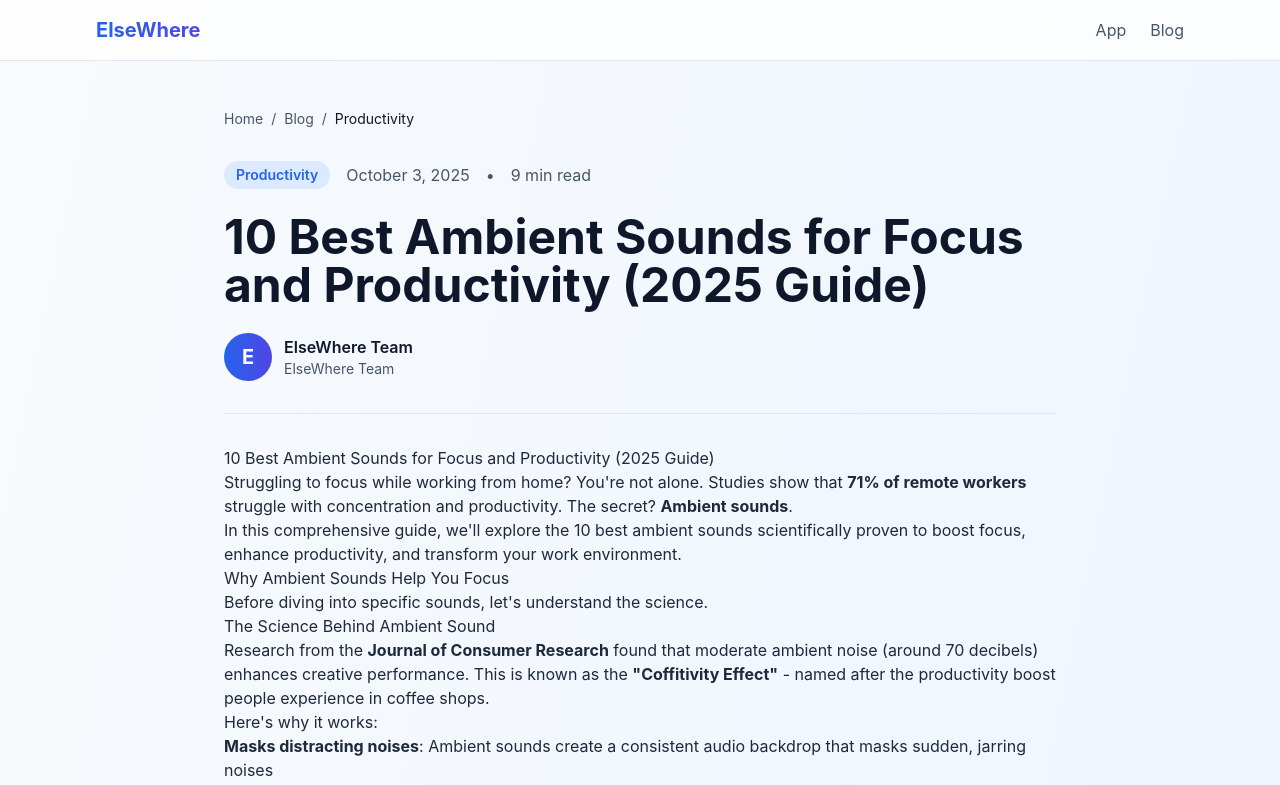
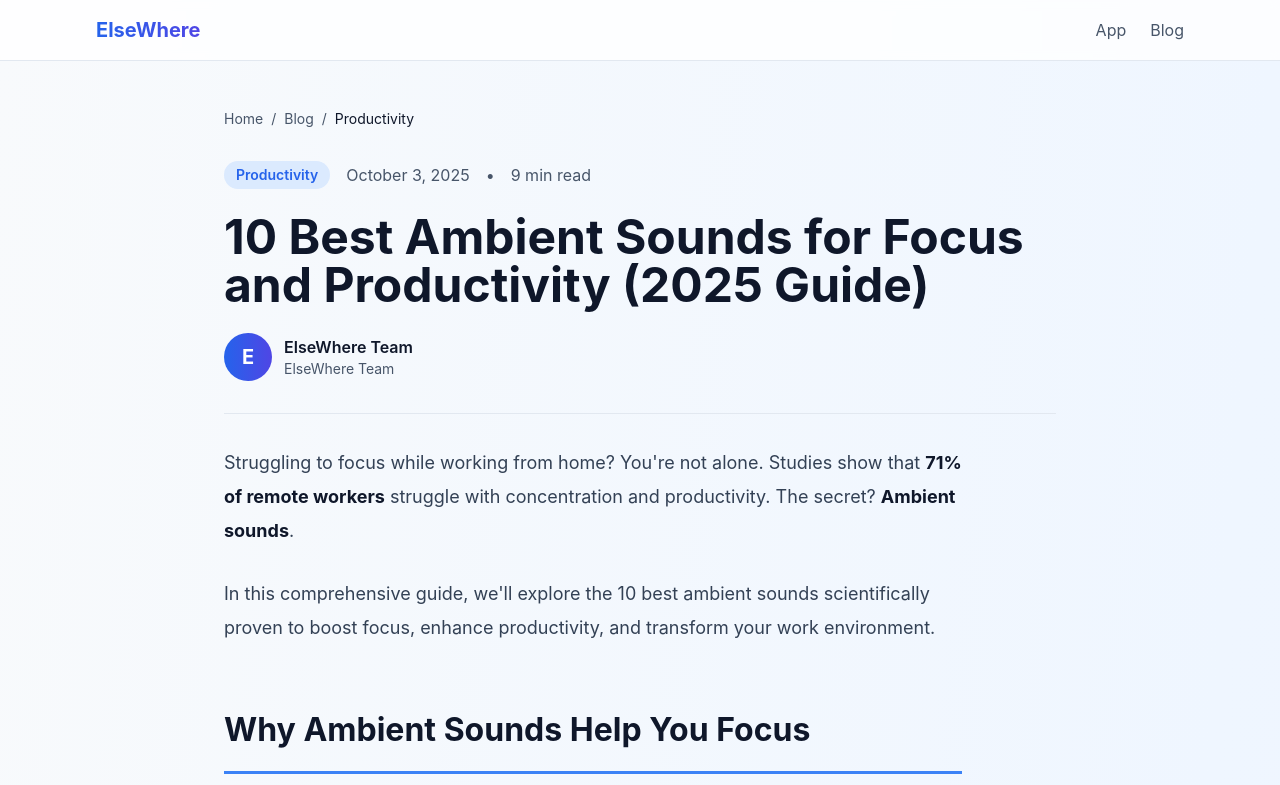
Before and after one commit to iambhagat92/elsewhere-app, a Next.js app: page /blog/best-ambient-sounds-for-focus-productivity in a window 1280 px wide. Shown: the top 785 px of the page. Built offline with nearby package versions, Linux system fonts and the light colour scheme.

Commit message:
Major blog typography overhaul - custom CSS with proper vertical rhythm and spacing

```diff
--- a/pages/blog/[slug].js
+++ b/pages/blog/[slug].js
@@ -148,28 +148,146 @@ export default function BlogPost({ post, relatedPosts }) {
           )}
 
           {/* Content */}
-          <div
-            className="prose prose-xl dark:prose-invert max-w-none
-              prose-headings:font-bold prose-headings:text-slate-900 dark:prose-headings:text-white prose-headings:tracking-tight
-              prose-h1:text-4xl prose-h1:mb-8 prose-h1:mt-12 prose-h1:leading-tight prose-h1:font-extrabold
-              prose-h2:text-3xl prose-h2:mb-6 prose-h2:mt-16 prose-h2:border-b-2 prose-h2:border-blue-200 dark:prose-h2:border-blue-800 prose-h2:pb-4
-              prose-h3:text-2xl prose-h3:mb-5 prose-h3:mt-10 prose-h3:font-semibold
-              prose-h4:text-xl prose-h4:mb-4 prose-h4:mt-8 prose-h4:font-semibold
-              prose-p:text-slate-700 dark:prose-p:text-slate-300 prose-p:leading-loose prose-p:mb-8 prose-p:text-lg
-              prose-a:text-blue-600 dark:prose-a:text-blue-400 prose-a:no-underline hover:prose-a:underline prose-a:font-semibold prose-a:transition-colors
-              prose-strong:text-slate-900 dark:prose-strong:text-white prose-strong:font-bold
-              prose-em:text-slate-600 dark:prose-em:text-slate-400 prose-em:italic
-              prose-code:text-blue-600 dark:prose-code:text-blue-400 prose-code:bg-blue-50 dark:prose-code:bg-blue-900/30 prose-code:px-2 prose-code:py-1 prose-code:rounded prose-code:text-base
-              prose-pre:bg-slate-800 prose-pre:text-slate-100 prose-pre:rounded-xl prose-pre:p-6 prose-pre:my-8 prose-pre:shadow-lg
-              prose-ul:text-slate-700 dark:prose-ul:text-slate-300 prose-ul:my-8 prose-ul:space-y-3 prose-ul:text-lg
-              prose-ol:text-slate-700 dark:prose-ol:text-slate-300 prose-ol:my-8 prose-ol:space-y-3 prose-ol:text-lg
-              prose-li:my-3 prose-li:leading-relaxed
-              prose-blockquote:border-l-4 prose-blockquote:border-blue-500 prose-blockquote:text-slate-700 dark:prose-blockquote:text-slate-300 prose-blockquote:pl-8 prose-blockquote:py-4 prose-blockquote:my-8 prose-blockquote:italic prose-blockquote:bg-blue-50 dark:prose-blockquote:bg-blue-900/20 prose-blockquote:rounded-r-lg
-              prose-img:rounded-xl prose-img:shadow-2xl prose-img:my-10
-              prose-hr:my-16 prose-hr:border-slate-200 dark:prose-hr:border-slate-700
-              first:prose-p:text-xl first:prose-p:font-medium first:prose-p:text-slate-800 dark:first:prose-p:text-slate-200"
-            dangerouslySetInnerHTML={{ __html: post.content }}
-          />
+          <div className="blog-content">
+            <style jsx>{`
+              .blog-content {
+                max-width: 65ch;
+                font-size: 1.125rem;
+                line-height: 1.8;
+                color: #334155;
+              }
+
+              .blog-content :global(p) {
+                margin-bottom: 1.75rem;
+                line-height: 1.9;
+              }
+
+              .blog-content :global(h2) {
+                font-size: 2rem;
+                font-weight: 700;
+                margin-top: 3.5rem;
+                margin-bottom: 1.5rem;
+                color: #0f172a;
+                border-bottom: 3px solid #3b82f6;
+                padding-bottom: 0.75rem;
+              }
+
+              .blog-content :global(h3) {
+                font-size: 1.5rem;
+                font-weight: 600;
+                margin-top: 2.5rem;
+                margin-bottom: 1rem;
+                color: #1e293b;
+              }
+
+              .blog-content :global(h4) {
+                font-size: 1.25rem;
+                font-weight: 600;
+                margin-top: 2rem;
+                margin-bottom: 0.75rem;
+                color: #334155;
+              }
+
+              .blog-content :global(ul),
+              .blog-content :global(ol) {
+                margin: 2rem 0;
+                padding-left: 1.5rem;
+              }
+
+              .blog-content :global(li) {
+                margin-bottom: 1rem;
+                line-height: 1.8;
+              }
+
+              .blog-content :global(strong) {
+                font-weight: 700;
+                color: #0f172a;
+              }
+
+              .blog-content :global(a) {
+                color: #3b82f6;
+                text-decoration: none;
+                font-weight: 600;
+                border-bottom: 2px solid transparent;
+                transition: border-color 0.2s;
+              }
+
+              .blog-content :global(a:hover) {
+                border-bottom-color: #3b82f6;
+              }
+
+              .blog-content :global(blockquote) {
+                margin: 2.5rem 0;
+                padding: 1.5rem 2rem;
+                background: #eff6ff;
+                border-left: 4px solid #3b82f6;
+                font-style: italic;
+                border-radius: 0 0.5rem 0.5rem 0;
+              }
+
+              .blog-content :global(code) {
+                background: #eff6ff;
+                padding: 0.25rem 0.5rem;
+                border-radius: 0.25rem;
+                font-size: 0.95em;
+                color: #3b82f6;
+                font-family: 'Courier New', monospace;
+              }
+
+              .blog-content :global(pre) {
+                background: #1e293b;
+                padding: 1.5rem;
+                border-radius: 0.75rem;
+                overflow-x: auto;
+                margin: 2.5rem 0;
+              }
+
+              .blog-content :global(pre code) {
+                background: none;
+                color: #f1f5f9;
+                padding: 0;
+              }
+
+              .blog-content :global(hr) {
+                margin: 3rem 0;
+                border: none;
+                border-top: 2px solid #e2e8f0;
+              }
+
+              /* Dark mode */
+              :global(.dark) .blog-content {
+                color: #cbd5e1;
+              }
+
+              :global(.dark) .blog-content :global(h2) {
+                color: #f1f5f9;
+                border-bottom-color: #3b82f6;
+              }
+
+              :global(.dark) .blog-content :global(h3) {
+                color: #e2e8f0;
+              }
+
+              :global(.dark) .blog-content :global(h4) {
+                color: #cbd5e1;
+              }
+
+              :global(.dark) .blog-content :global(strong) {
+                color: #f1f5f9;
+              }
+
+              :global(.dark) .blog-content :global(blockquote) {
+                background: rgba(59, 130, 246, 0.1);
+                color: #cbd5e1;
+              }
+
+              :global(.dark) .blog-content :global(code) {
+                background: rgba(59, 130, 246, 0.2);
+                color: #93c5fd;
+              }
+            `}</style>
+            <div dangerouslySetInnerHTML={{ __html: post.content }} />
+          </div>
 
           {/* Tags */}
           <div className="mt-12 pt-8 border-t border-slate-200 dark:border-slate-700">
--- a/posts/best-ambient-sounds-for-focus-productivity.md
+++ b/posts/best-ambient-sounds-for-focus-productivity.md
@@ -8,8 +8,6 @@ tags: ["ambient sounds", "focus", "productivity", "study", "work from home"]
 image: ""
 slug: "best-ambient-sounds-for-focus-productivity"
 ---
-
-# 10 Best Ambient Sounds for Focus and Productivity (2025 Guide)
 
 Struggling to focus while working from home? You're not alone. Studies show that **71% of remote workers** struggle with concentration and productivity. The secret? **Ambient sounds**.
 
```
